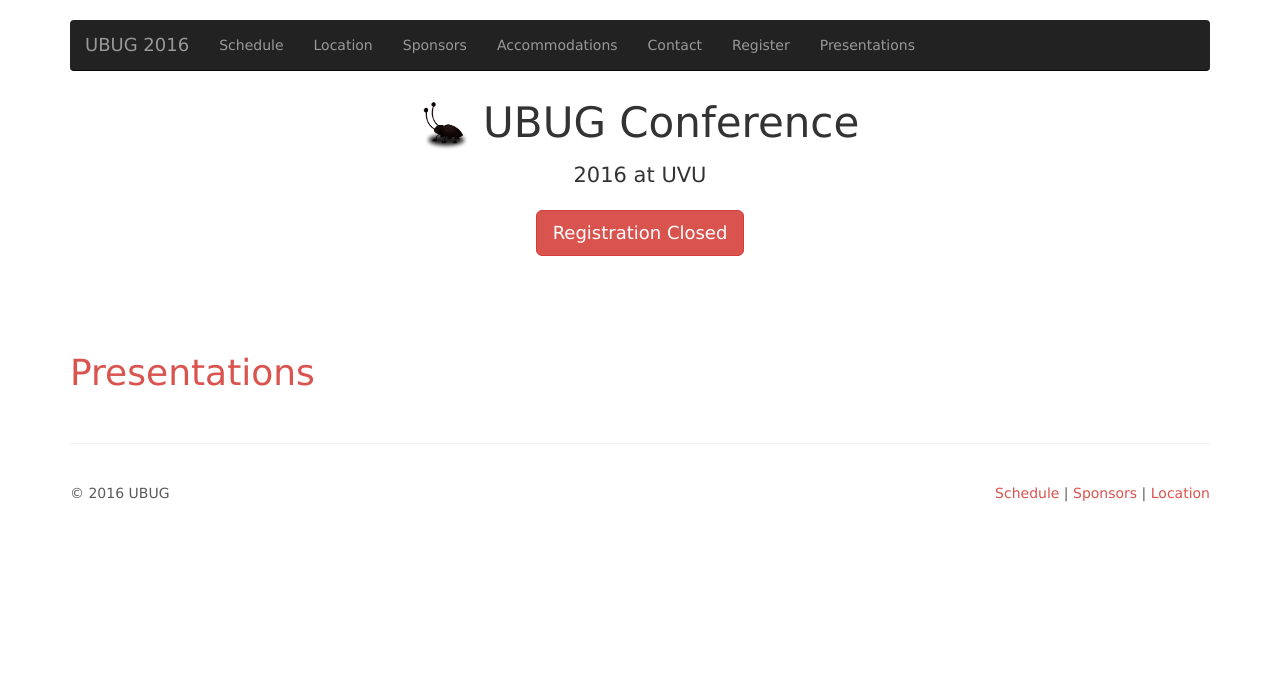
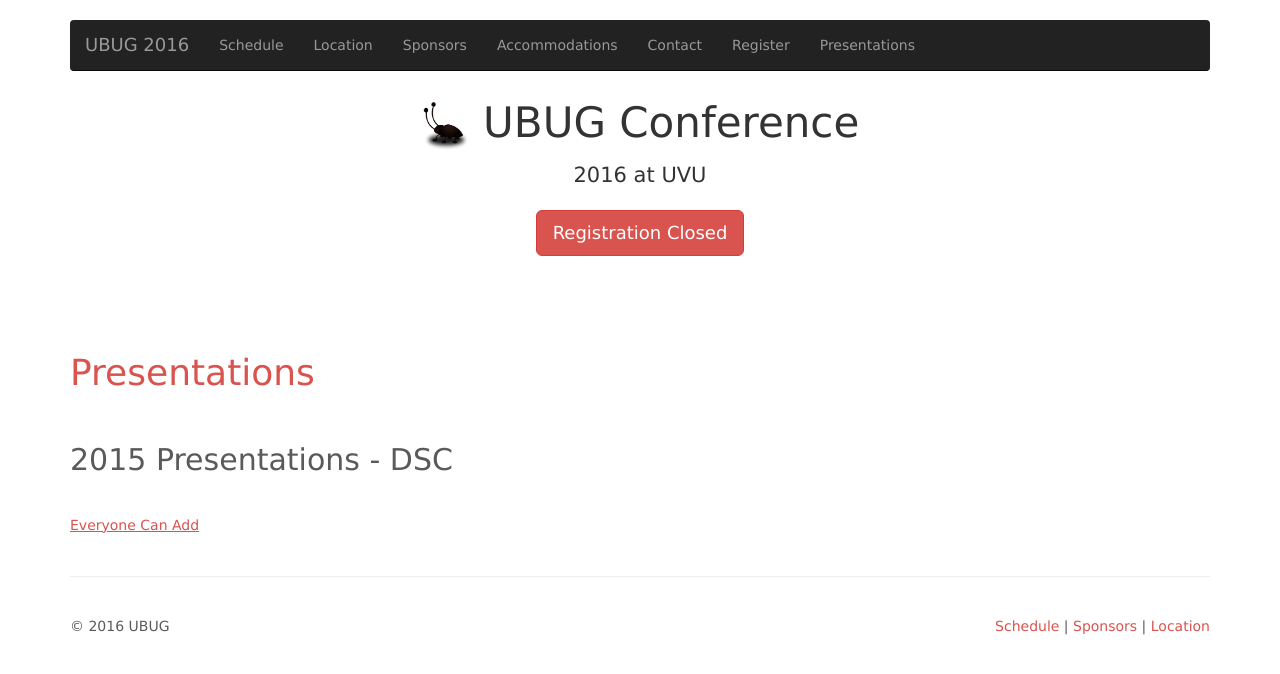
Before and after one commit to ubug/ubug.github.io, a Jekyll site: the page built from presentations/index.md, in a window 1280 px wide. Shown: the top 674 px of the page. Built offline with Jekyll 4.4.1, drawn with Linux system fonts in a browser that asks for light colours; nearby versions of some CDN libraries; Markdown is read by kramdown in place of the engine named in the settings.

Commit message:
add presentation and link

```diff
--- a/presentations/index.md
+++ b/presentations/index.md
@@ -2,3 +2,7 @@
 layout: page
 title: Presentations
 ---
+
+
+## 2015 Presentations - DSC
+[Everyone Can Add](/EveryoneCanAdd.pptx)
```
Also changed, not shown: 1 other file.
